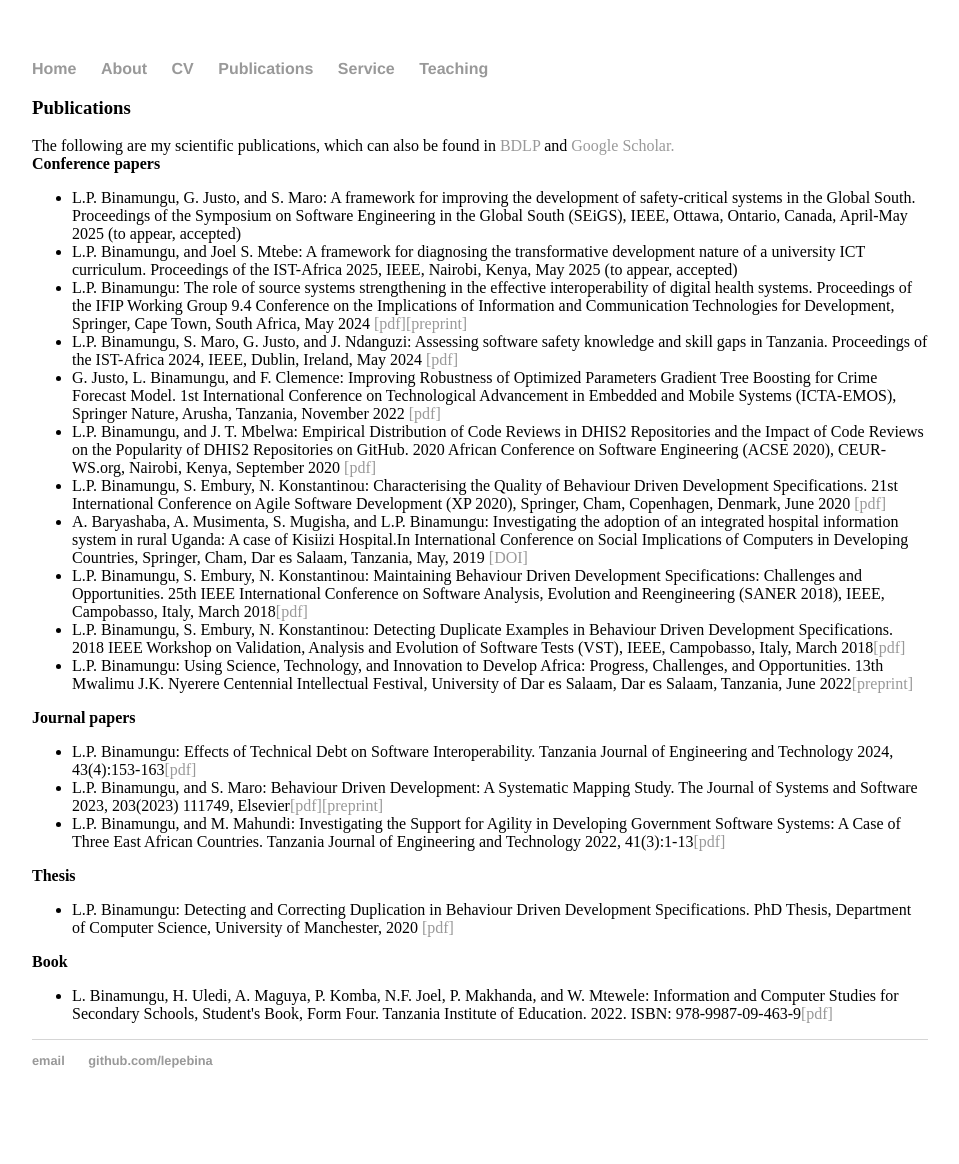
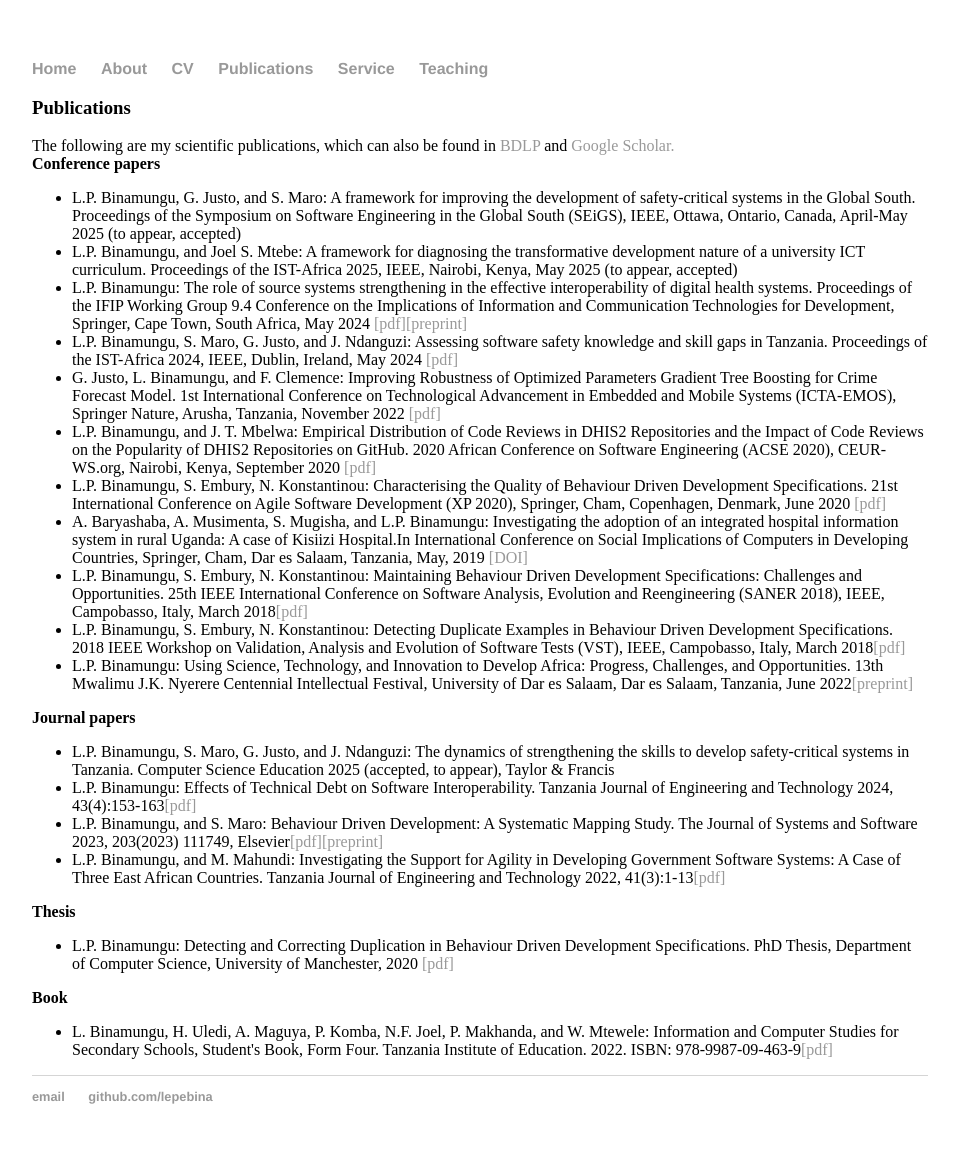
Before and after one commit to lepebina/lepebina.github.io, a Jekyll site: the page built from publications.html, in a window 1280 px wide. Shown: the whole page, without its empty margins (160-1119 px from the left). Built offline with Jekyll 4.4.1, drawn with Linux system fonts in a browser that asks for light colours; before the commit the page ends 1128 px from its top, so only the background shows below that.

Commit message:
Update publications.html

```diff
--- a/publications.html
+++ b/publications.html
@@ -23,7 +23,8 @@ title: Leonard Peter Binamungu
 
 	<b> Journal papers</b>
 	<ul>
-	     <li>L.P. Binamungu: Effects of Technical Debt on Software Interoperability. Tanzania Journal of Engineering and Technology 2024, 43(4):153-163<a href="https://tjet.udsm.ac.tz/index.php/tjet/article/view/1147/817">[pdf]</a></li>
+	     <li>L.P. Binamungu, S. Maro, G. Justo, and J. Ndanguzi: The dynamics of strengthening the skills to develop safety-critical systems in Tanzania. Computer Science Education 2025 (accepted, to appear), Taylor & Francis</li>
+		<li>L.P. Binamungu: Effects of Technical Debt on Software Interoperability. Tanzania Journal of Engineering and Technology 2024, 43(4):153-163<a href="https://tjet.udsm.ac.tz/index.php/tjet/article/view/1147/817">[pdf]</a></li>
 		<li>L.P. Binamungu, and S. Maro: Behaviour Driven Development: A Systematic Mapping Study. The Journal of Systems and Software 2023, 203(2023) 111749, Elsevier<a href="https://www.sciencedirect.com/science/article/abs/pii/S0164121223001449">[pdf]</a><a href="https://arxiv.org/pdf/2305.05567.pdf">[preprint]</a></li>
 	     <li>L.P. Binamungu, and M. Mahundi: Investigating the Support for Agility in Developing Government Software Systems: A Case of Three East African Countries. Tanzania Journal of Engineering and Technology 2022, 41(3):1-13<a href="https://tjet.udsm.ac.tz/index.php/tjet/article/view/839/652">[pdf]</a></li>
 	</ul>
```
